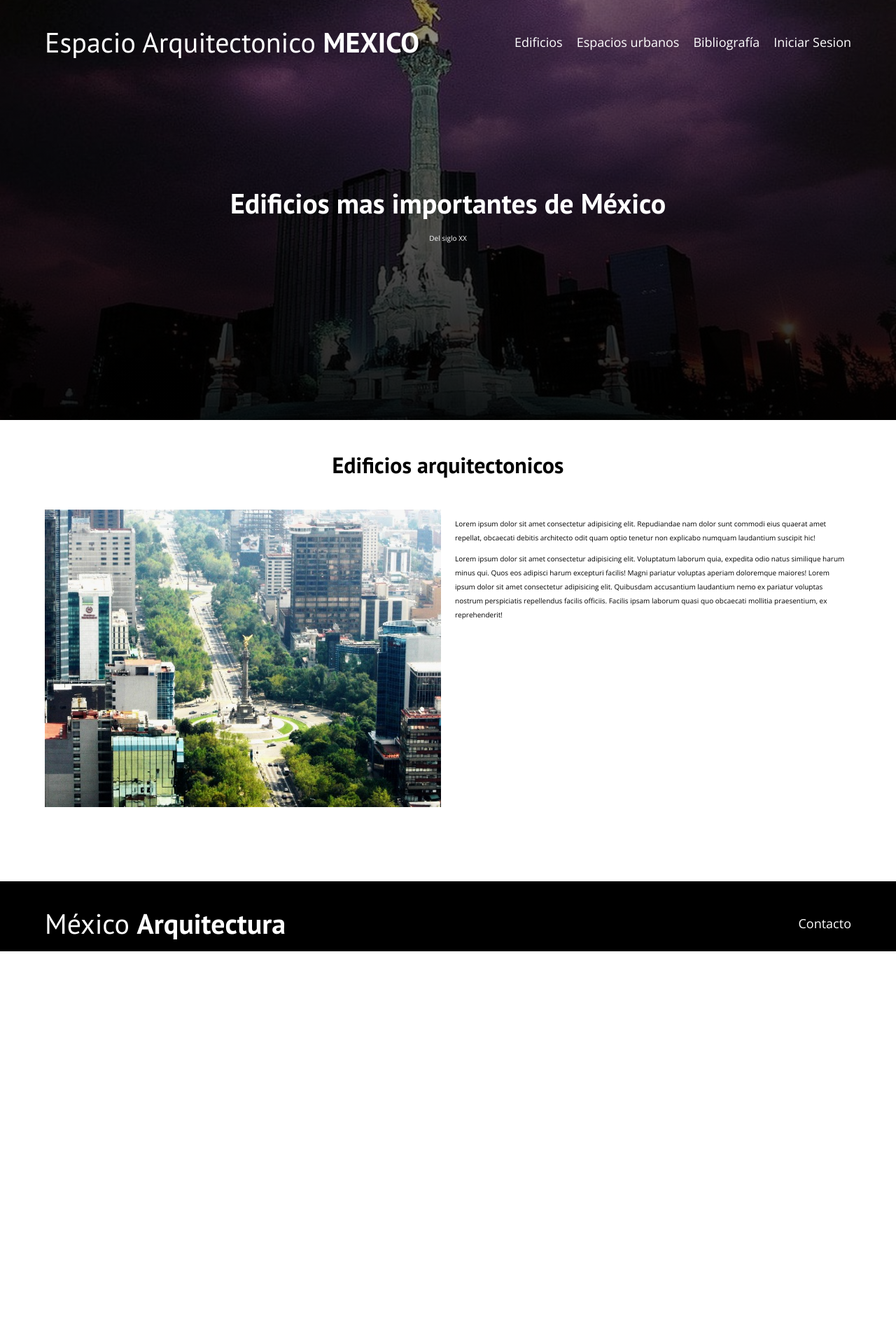
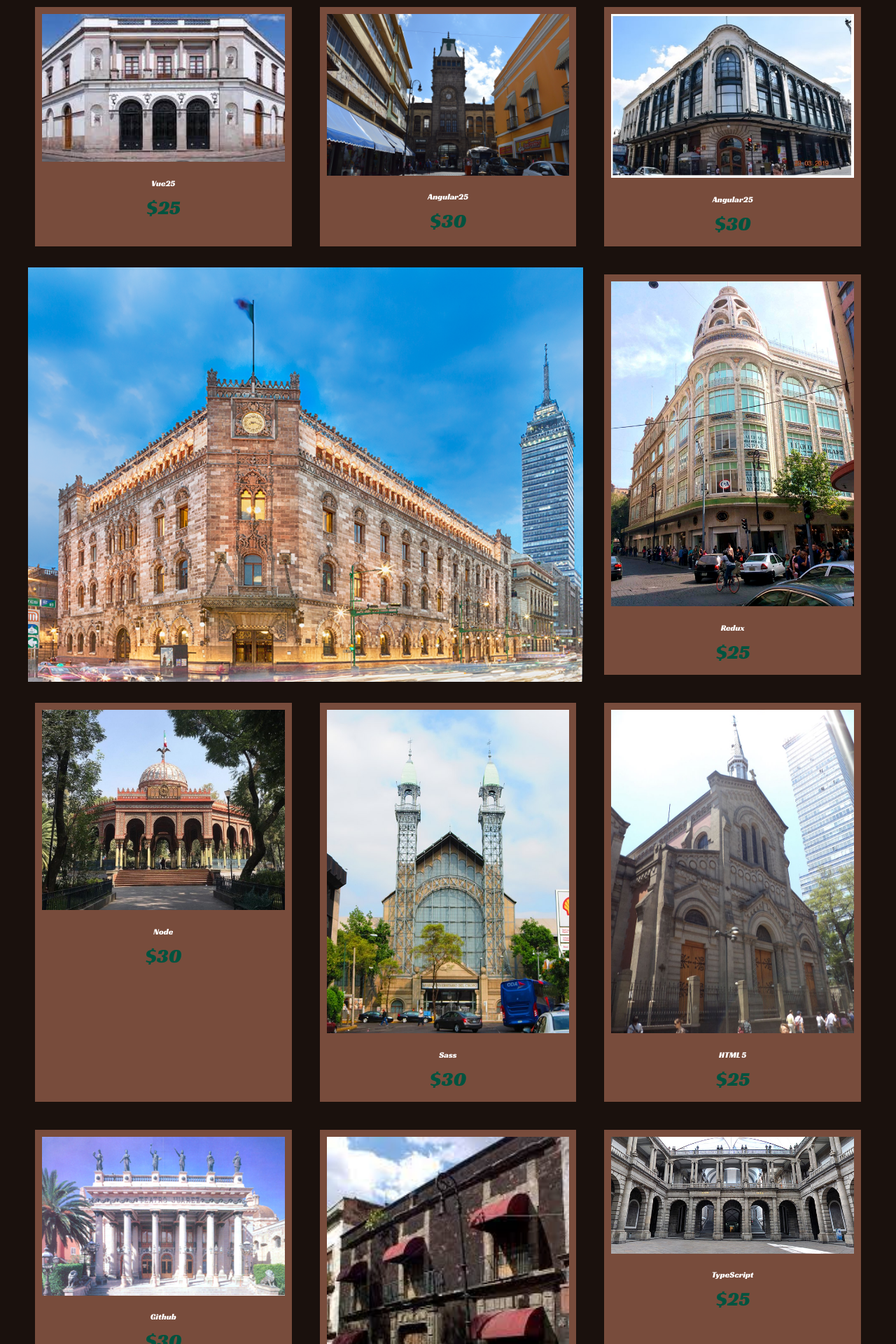
Before and after one commit to SthefanyEP/Arquitectura, a PHP site: page /edificios.html in a window 1280 px wide. Shown: the top 1920 px of the page at 70% size. Before the commit the page ends 1359 px from the top, so only its background shows below. Run offline with PHP 8.4, Linux system fonts and the light colour scheme; some libraries are stand-ins or nearby versions.

Commit message:
Eliminacion
Elimine cosas que estaban de mas en edificios, como clases que no se ocupan o se llaman igual que en el styles

```diff
--- a/css/styles2.css
+++ b/css/styles2.css
@@ -1,9 +1,10 @@
 :root {
+    --primario: #1A110D;
     --primarioOscuro: #784C3C;
-    --secundario: #fff;
+    --secundario: #00533f;
     --secundarioOscuro: rgb(233,287,2);
     --blanco: #fff;
-    --n: #000;
+    --negro: #000;
 
     --funtePrincipal: 'Racing Sans One', cursive;
 }
@@ -17,7 +18,7 @@ html {
   }
 
 body{
-    background-color: var(--secundario);
+    background-color: var(--primario);
     font-size: 1.2rem;
     line-height: 1.9;
 }
@@ -42,33 +43,25 @@ img{
     margin: 0 auto;
 }
 
-.encabezado{
+h1,h2,h3{
     text-align: center;
-    color: var(--n);
+    color: var(--secundario);
+    font-family: var(--funtePrincipal);
+}
+
+h1{
+    font-size: 4rem;
+}
+h2{
+    font-size: 1.5rem;
+}
+h3{
+    font-size: 2.4rem;
 }
 
 
 
 
-
-.navegacion{
-    padding: 1rem 0;
-    display: flex;
-    justify-content: center;
-    gap: 2rem;
-}
-
-.navegacion__enlace{
-    font-family: var(--funtePrincipal);
-    color: var(--blanco);
-    font-size: 3rem;
-}
-
-
-.navegacion__enlace--activo,
-.navegacion__enlace:hover{
-    color: var(--secundario);
-}
 
 
 /** Grid **/
@@ -86,26 +79,26 @@ img{
 
 
 
-/** Producto **/
-.producto{
-    background-color: var(--n);
+/** edificio **/
+.edificio{
+    background-color: var(--primarioOscuro);
     padding: 1rem;
     margin: 1rem;
 }
 
 
 
-.producto__nombre{
+.edificio__nombre{
     font-size: 3.rem;
 
 }
 
-.producto__precio{
+.edificio__ciudad{
     font-size: 2.8rem;
     color: var(--secundario);
 }
 
-.producto__nombre, .producto__precio{
+.edificio__nombre, .edificio__ciudad{
     font-family: var(--funtePrincipal);
     margin: 1rem 0;
     text-align: center;
--- a/edificios.html
+++ b/edificios.html
@@ -4,76 +4,169 @@
     <meta charset="UTF-8">
     <meta http-equiv="X-UA-Compatible" content="IE=edge">
     <meta name="viewport" content="width=device-width, initial-scale=1.0">
-    <title>Arquitectura</title>
+    <title>Edificios</title>
+    <link rel="stylesheet" href="css/normalize.css">
     <link rel="preconnect" href="https://fonts.googleapis.com">
     <link rel="preconnect" href="https://fonts.gstatic.com" crossorigin>
-    <link href="https://fonts.googleapis.com/css2?family=Open+Sans&family=PT+Sans:wght@400;700&display=swap" rel="stylesheet">
-    <link rel="stylesheet" href="css/normaliza.css">
-    <link rel="stylesheet" href="css/styles.css">
+    <link href="https://fonts.googleapis.com/css2?family=Racing+Sans+One&display=swap" rel="stylesheet">
+    <link rel="stylesheet" href="css/styles2.css">
 </head>
 <body>
-    <header class="header">
 
-        <div class="contenedor">
-            <div class="barra">
-                <a class="logo" href="index.html">
+    <main class="contenedor">
 
-                    <h1 class="logo__nombre no-margin centrar-texto">Espacio Arquitectonico <span class="logo__bold">MEXICO</span></h1>
+
+
+        <div class="grid">
+
+
+            <div class="edificio"> <!--edificio-->
+                <a href="edificio.html">
+                    <img class="edificio__imagen" src="img2/1.jpg" alt="imagen camisa">
+                    <div class="edificio__informacion">
+                        <p class="edificio__nombre">Vue25</p>
+                        <p class="edificio__ciudad">$25</p>
+                    </div>
                 </a>
+            </div> <!--edificio-->
 
-                <nav class="navegacion">
-                    <a href="edificios.html" class="navegacion__enlace">Edificios</a>
-                    <a href="espacioUrbano.html" class="navegacion__enlace">Espacios urbanos</a>
-                    <a href="Bibliografia.html" class="navegacion__enlace">Bibliografía</a>
-                    <a href="login.html" class="navegacion__enlace">Iniciar Sesion</a>
-                </nav>
+            <div class="edificio"> <!--edificio-->
+                <a href="edificio.html">
+                    <img class="edificio__imagen" src="img2/2.jpg" alt="imagen camisa">
+                    <div class="edificio__informacion">
+                        <p class="edificio__nombre">Angular25</p>
+                        <p class="edificio__ciudad">$30</p>
+                    </div>
+                </a>
+            </div> <!--edificio-->
 
-            </div>
+            <div class="edificio"> <!--edificio-->
+                <a href="edificio.html">
+                    <img class="edificio__imagen" src="img2/3.jpg" alt="imagen camisa">
+                    <div class="edificio__informacion">
+                        <p class="edificio__nombre">Angular25</p>
+                        <p class="edificio__ciudad">$30</p>
+                    </div>
+                </a>
+            </div> <!--edificio-->
+
+            <div class="edificio"> <!--edificio-->
+                <a href="edificio.html">
+                    <img class="edificio__imagen" src="img2/4.jpg" alt="imagen camisa">
+                    <div class="edificio__informacion">
+                        <p class="edificio__nombre">Redux</p>
+                        <p class="edificio__ciudad">$25</p>
+                    </div>
+                </a>
+            </div> <!--edificio-->
+
+            <div class="edificio"> <!--edificio-->
+                <a href="edificio.html">
+                    <img class="edificio__imagen" src="img2/5.jpg" alt="imagen camisa">
+                    <div class="edificio__informacion">
+                        <p class="edificio__nombre">Node</p>
+                        <p class="edificio__ciudad">$30</p>
+                    </div>
+                </a>
+            </div> <!--edificio-->
+
+            <div class="edificio"> <!--edificio-->
+                <a href="edificio.html">
+                    <img class="edificio__imagen" src="img2/6.jpg" alt="imagen camisa">
+                    <div class="edificio__informacion">
+                        <p class="edificio__nombre">Sass</p>
+                        <p class="edificio__ciudad">$30</p>
+                    </div>
+                </a>
+            </div> <!--edificio-->
+
+            <div class="edificio"> <!--edificio-->
+                <a href="edificio.html">
+                    <img class="edificio__imagen" src="img2/7.jpg" alt="imagen camisa">
+                    <div class="edificio__informacion">
+                        <p class="edificio__nombre">HTML 5</p>
+                        <p class="edificio__ciudad">$25</p>
+                    </div>
+                </a>
+            </div> <!--edificio-->
+
+            <div class="edificio"> <!--edificio-->
+                <a href="edificio.html">
+                    <img class="edificio__imagen" src="img2/8.jpg" alt="imagen camisa">
+                    <div class="edificio__informacion">
+                        <p class="edificio__nombre">Github</p>
+                        <p class="edificio__ciudad">$30</p>
+                    </div>
+                </a>
+            </div> <!--edificio-->
+
+            <div class="edificio"> <!--edificio-->
+                <a href="edificio.html">
+                    <img class="edificio__imagen" src="img2/9.jpg" alt="imagen camisa">
+                    <div class="edificio__informacion">
+                        <p class="edificio__nombre">BulmaCSS</p>
+                        <p class="edificio__ciudad">$30</p>
+                    </div>
+                </a>
+            </div> <!--edificio-->
+
+            <div class="edificio"> <!--edificio-->
+                <a href="edificio.html">
+                    <img class="edificio__imagen" src="img2/10.jpg" alt="imagen camisa">
+                    <div class="edificio__informacion">
+                        <p class="edificio__nombre">TypeScript</p>
+                        <p class="edificio__ciudad">$25</p>
+                    </div>
+                </a>
+            </div> <!--edificio-->
+
+            <div class="edificio"> <!--edificio-->
+                <a href="edificio.html">
+                    <img class="edificio__imagen" src="img2/11.jpg" alt="imagen camisa">
+                    <div class="edificio__informacion">
+                        <p class="edificio__nombre">Drupal</p>
+                        <p class="edificio__ciudad">$30</p>
+                    </div>
+                </a>
+            </div> <!--edificio-->
+
+            <div class="edificio"> <!--edificio-->
+                <a href="edificio.html">
+                    <img class="edificio__imagen" src="img2/12.jpg" alt="imagen camisa">
+                    <div class="edificio__informacion">
+                        <p class="edificio__nombre">Java Script</p>
+                        <p class="edificio__ciudad">$30</p>
+                    </div>
+                </a>
+            </div> <!--edificio-->
+
+            <div class="edificio"> <!--edificio-->
+                <a href="edificio.html">
+                    <img class="edificio__imagen" src="img2/13.jpg" alt="imagen camisa">
+                    <div class="edificio__informacion">
+                        <p class="edificio__nombre">GraphQL</p>
+                        <p class="edificio__ciudad">$30</p>
+                    </div>
+                </a>
+            </div> <!--edificio-->
+
+            <div class="edificio"> <!--edificio-->
+                <a href="edificio.html">
+                    <img class="edificio__imagen" src="img2/14.jpg" alt="imagen camisa">
+                    <div class="edificio__informacion">
+                        <p class="edificio__nombre">WordPress</p>
+                        <p class="edificio__ciudad">$30</p>
+                    </div>
+                </a>
+            </div> <!--edificio-->
+
+            <div class="grafico grafico--camisas"></div>
+            <div class="grafico grafico--node"></div>
+
 
         </div>
-
-        <div class="header__texto">
-            <h2 class="no-margin"> Edificios mas importantes de México</h2>
-            <p class="no-margin"> Del siglo XX</p>
-        </div>
-    </header>
-
-    <main class="contenedor">
-        <h3 class="centrar-texto">Edificios arquitectonicos</h3>
-
-        <div class="sobre-nosotros">
-            <div class="sobre-nosotros__imagen">
-                <img src="img/reforma.jpg" alt="Paseo de la Reforma">
-            </div>
-
-            <div class="sobre-nosotros__texto">
-                <p>Lorem ipsum dolor sit amet consectetur adipisicing elit. Repudiandae nam dolor sunt commodi eius quaerat amet repellat, obcaecati debitis architecto odit quam optio tenetur non explicabo numquam laudantium suscipit hic!</p>
-                <p>Lorem ipsum dolor sit amet consectetur adipisicing elit. Voluptatum laborum quia, expedita odio natus similique harum minus qui. Quos eos adipisci harum excepturi facilis! Magni pariatur voluptas aperiam doloremque maiores!
-                    Lorem ipsum dolor sit amet consectetur adipisicing elit. Quibusdam accusantium laudantium nemo ex pariatur voluptas nostrum perspiciatis repellendus facilis officiis. Facilis ipsam laborum quasi quo obcaecati mollitia praesentium, ex reprehenderit!
-                </p>
-            </div>
-        </div>
-
     </main>
 
-    <footer class="footer">
-        <div class="contenedor">
-            <div class="barra">
-                <a href="logo" href="index.html">
-
-                    <h1 class="logo__nombre no-margin centrar-texto">México <span class="logo__bold">Arquitectura</span></h1>
-                </a>
-
-                <nav class="navegacion">
-                   <!-- <a href="nosotros.html" class="navegacion__enlace">Nosotros</a>
-                    <a href="cursos.html" class="navegacion__enlace">Cursos</a> -->
-                    <a href="Bibliografia.html" class="navegacion__enlace">Contacto</a>
-                </nav>
-
-            </div>
-
-        </div>
-    </footer>
 
 </body>
 </html>
```
Also changed, not shown: other parts of css/styles2.css (+1 -72 lines).
